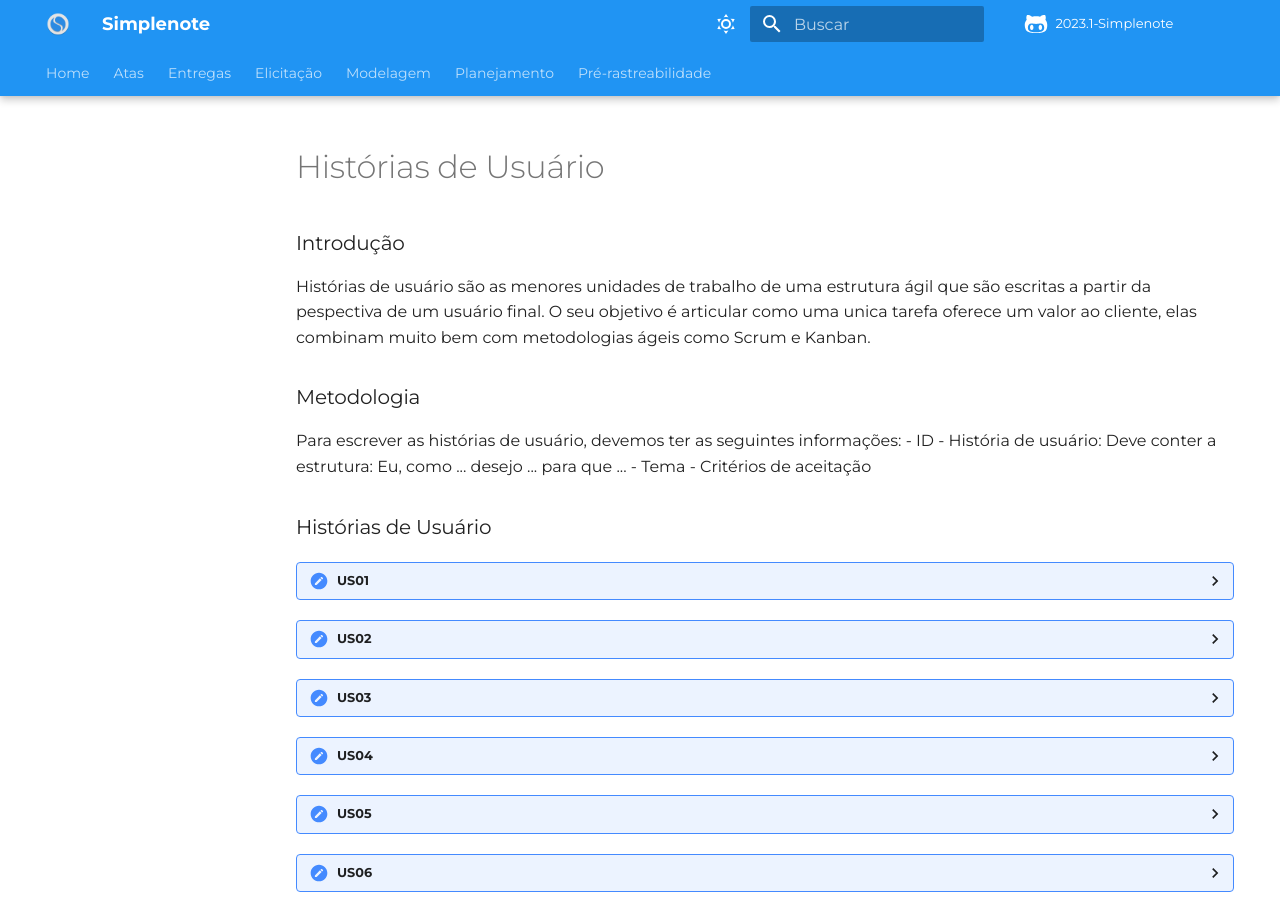
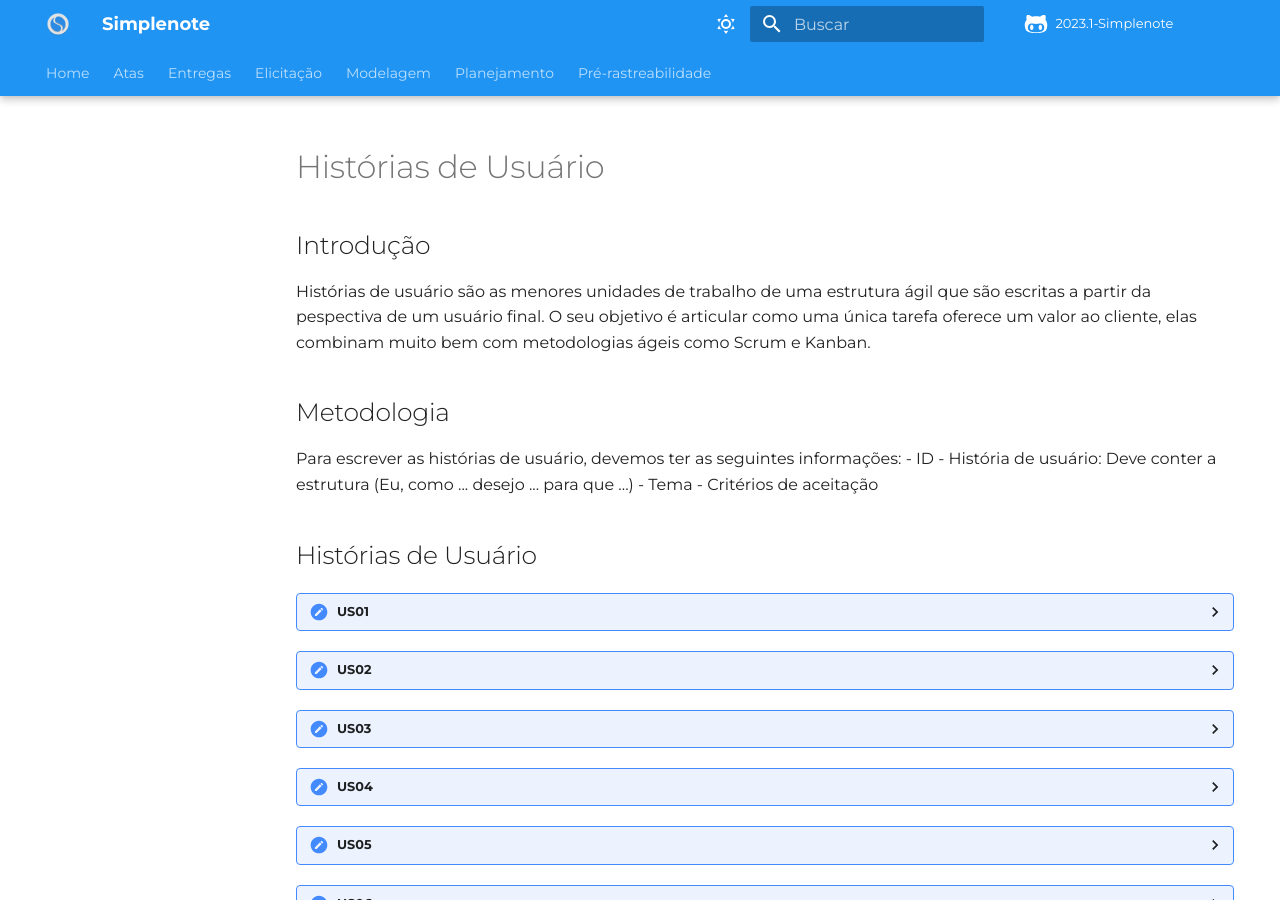
Before and after one commit to Requisitos-de-Software/2023.1-Simplenote, an MkDocs documentation site: the page built from docs/modelagem/User_story.md, in a window 1280 px wide and 900 px high. Built offline with MkDocs 1.6.1 and Material for MkDocs 9.7.7, drawn with Linux system fonts in a browser that asks for light colours; some web fonts are replaced; comment, search, counter and statistics services are not loaded.

Commit message:
revisão ok

```diff
--- a/docs/modelagem/User_story.md
+++ b/docs/modelagem/User_story.md
@@ -1,16 +1,16 @@
 # Histórias de Usuário
 
-### Introdução
-Histórias de usuário são as menores unidades de trabalho de uma estrutura ágil que são escritas a partir da pespectiva de um usuário final. O seu objetivo é articular como uma unica tarefa oferece um valor ao cliente, elas combinam muito bem com metodologias ágeis como Scrum e Kanban.
+## Introdução
+Histórias de usuário são as menores unidades de trabalho de uma estrutura ágil que são escritas a partir da pespectiva de um usuário final. O seu objetivo é articular como uma única tarefa oferece um valor ao cliente, elas combinam muito bem com metodologias ágeis como Scrum e Kanban.
 
-### Metodologia
+## Metodologia
 Para escrever as histórias de usuário, devemos ter as seguintes informações:
 - ID
-- História de usuário: Deve conter a estrutura: Eu, como ... desejo ... para que ...
+- História de usuário: Deve conter a estrutura (Eu, como ... desejo ... para que ...)
 - Tema
 - Critérios de aceitação
 
-### Histórias de Usuário
+## Histórias de Usuário
 
 <details>
    <summary>US01</summary>
@@ -26,7 +26,7 @@
          <tr>
            <td>Eu, como usuário, desejo escrever uma nota com tamanho de minha preferência para que eu possa desenvolver minhas notas na aplicação.</td>
            <td>Notas</td>
-           <td>-Poder escrever notas de tamanho variável.</td>
+           <td>Poder escrever notas de tamanho variável.</td>
          </tr>
       </tbody>
    </table>
@@ -49,7 +49,7 @@
          <tr>
            <td>Eu, como usuário, desejo visualizar minhas notas, para que eu possa desenvolver minhas notas na aplicação.</td>
            <td>Notas</td>
-           <td>-Poder visualizar minhas notas na aplicação.</td>
+           <td>Poder visualizar minhas notas na aplicação.</td>
          </tr>
       </tbody>
    </table>
@@ -72,7 +72,7 @@
          <tr>
            <td>Eu, como usuário, desejo editar minhas notas, para que eu possa desenvolver minhas notas na aplicação.</td>
            <td>Notas</td>
-           <td>-Poder editar minhas notas.</td>
+           <td>Poder editar minhas notas.</td>
          </tr>
       </tbody>
    </table>
@@ -95,7 +95,7 @@
          <tr>
            <td>Eu, como usuário, desejo poder recuperar minhas notas após movê-las para a lixeira.</td>
            <td>Notas</td>
-           <td>-Ser capaz de recuperar dados deletados.</td>
+           <td>Ser capaz de recuperar dados deletados.</td>
          </tr>
       </tbody>
    </table>
@@ -118,7 +118,7 @@
          <tr>
            <td>Eu, como usuário, desejo utilizar o aplicativo em diversas plataformas para que eu possa ter mais conforto para manipular minhas notas.</td>
            <td>Sistema</td>
-           <td>-Aplicativo oferecer suporte para diversos sistemas operacionais.</td>
+           <td>Aplicativo oferecer suporte para diversos sistemas operacionais.</td>
          </tr>
       </tbody>
    </table>
@@ -166,7 +166,7 @@
          <tr>
            <td>Eu, como usuário, desejo excluir minhas notas para que eu possa me organizar melhor no aplicativo.</td>
            <td>Notas</td>
-           <td>- Ser capaz de excluir as notas.</td>
+           <td>Ser capaz de excluir as notas.</td>
          </tr>
       </tbody>
    </table>
@@ -215,7 +215,7 @@
          <tr>
            <td>Eu, como usuário, desejo separar minhas notas em pastas para que eu possa me organizar melhor no aplicativo.</td>
            <td>Notas</td>
-           <td>- Ser capaz de organizar as notas em pastas.</td>
+           <td>Ser capaz de organizar as notas em pastas.</td>
          </tr>
       </tbody>
    </table>
@@ -238,7 +238,7 @@
          <tr>
            <td>Eu, como usuário, desejo escrever em Latex ou equivalentes para notas mais acadêmicas.</td>
            <td>Notas</td>
-           <td>- Poder escrever em outros formatos como o Latex.</td>
+           <td>Poder escrever em outros formatos como o Latex.</td>
          </tr>
       </tbody>
    </table>
@@ -261,7 +261,7 @@
          <tr>
            <td>Eu, como usuário, desejo poder excluir minha nota.</td>
            <td>Notas</td>
-           <td>- Ser capaz de excluir qualquer anotação.</td>
+           <td>Ser capaz de excluir qualquer anotação.</td>
          </tr>
       </tbody>
    </table>
@@ -285,7 +285,7 @@
          <tr>
            <td>Eu, como usuário, desejo escrever em Markdown ou equivalente para notas mais bem formatadas.</td>
            <td>Notas</td>
-           <td>- Poder escrever em Markdown.</td>
+           <td>Poder escrever em Markdown.</td>
          </tr>
       </tbody>
    </table>
```
